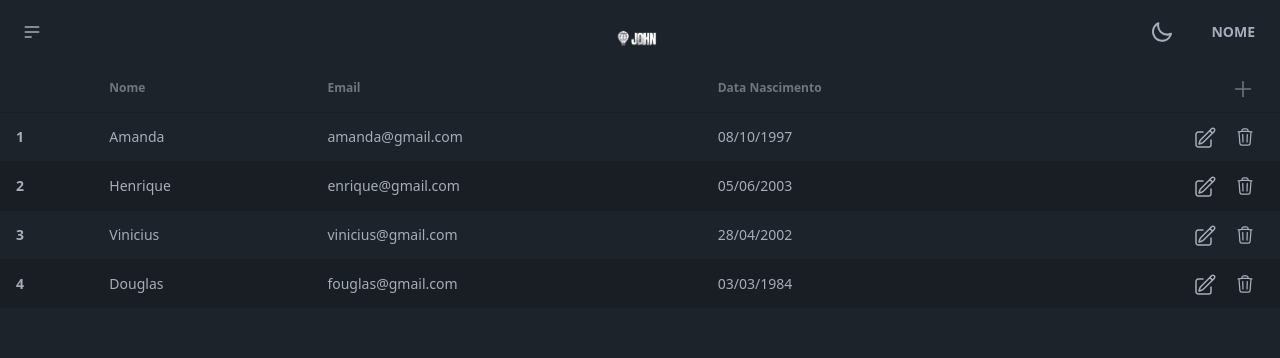
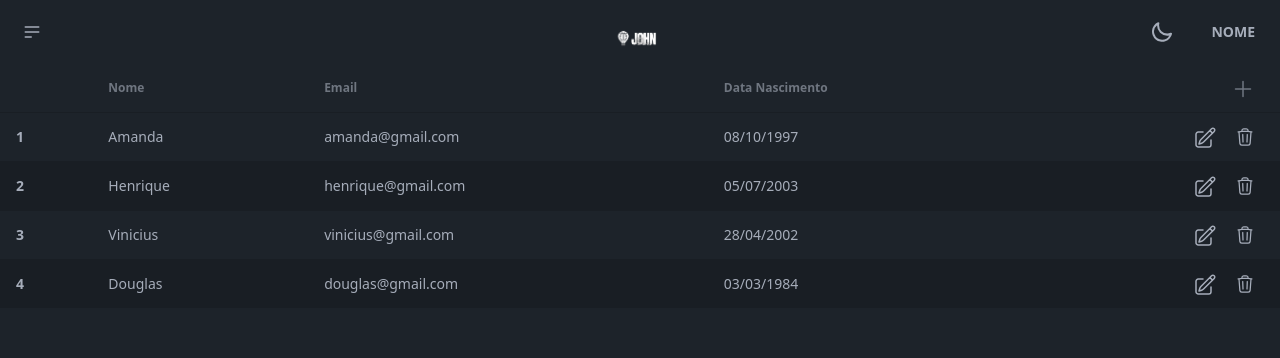
Before and after one commit to amandacarvalheirobarbosa/example-nextjs, a Next.js app: page /usuarios in a window 1280 px wide. Shown: the top 358 px of the page. Built offline with nearby package versions, Linux system fonts and the light colour scheme.

Commit message:
Update page.tsx

```diff
--- a/src/app/usuarios/page.tsx
+++ b/src/app/usuarios/page.tsx
@@ -38,8 +38,8 @@ export default function Usuarios() {
           <tr>
             <th>2</th>
             <td>Henrique</td>
-            <td><h1></h1>enrique@gmail.com</td>
-            <td>05/06/2003</td>
+            <td>henrique@gmail.com</td>
+            <td>05/07/2003</td>
             <th className="flex flex-row w-auto justify-end">
               <ButtonEdit modalName={window.modalUser}/>
               <ButtonDelete />
@@ -60,7 +60,7 @@ export default function Usuarios() {
           <tr>
             <th>4</th>
             <td>Douglas</td>
-            <td>fouglas@gmail.com</td>
+            <td>douglas@gmail.com</td>
             <td>03/03/1984</td>
             <th className="flex flex-row w-auto justify-end">
               <ButtonEdit modalName={window.modalUser}/>
```
